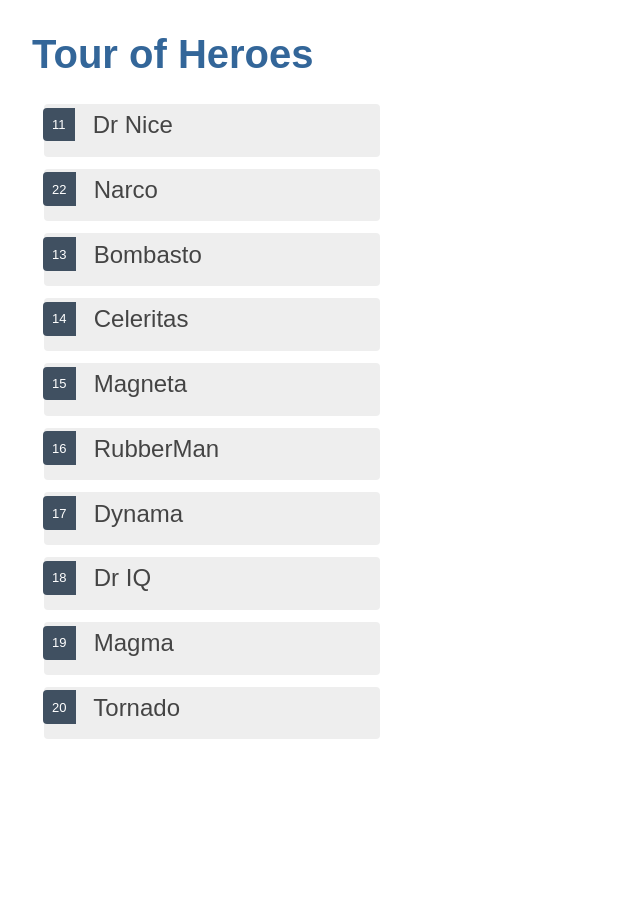
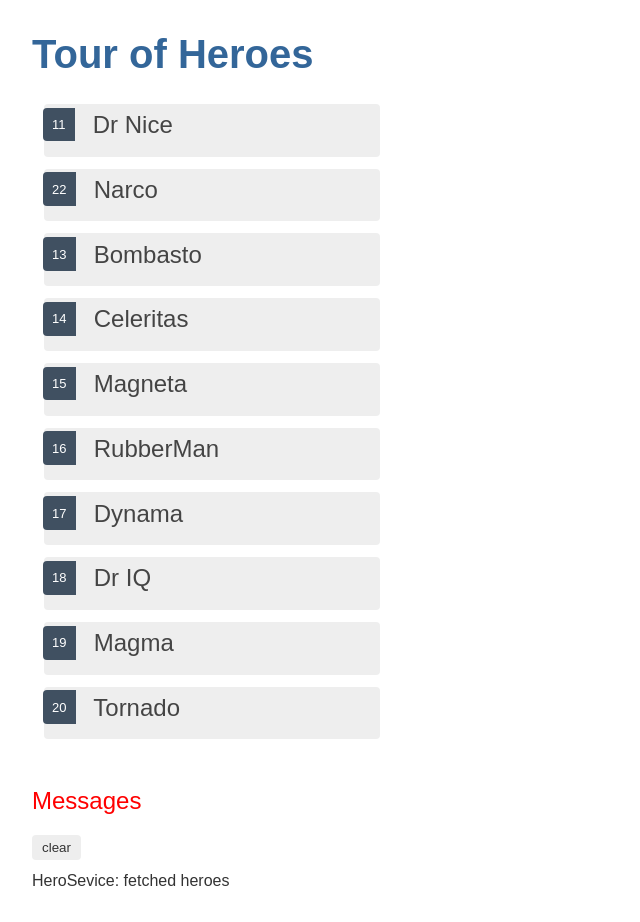
Before and after one commit to laurentlaurent/Angular-Tour-of-Heroes, an Angular app: page / in a window 1280 px wide. Shown: the whole page, without its empty margins (0-640 px from the left). Before the commit the page ends 800 px from the top, so only its background shows below. Built offline with nearby package versions, Linux system fonts and the light colour scheme.

Commit message:
Create Message component/service hook

```diff
--- a/src/app/app.component.html
+++ b/src/app/app.component.html
@@ -1,3 +1,4 @@
 <!-- Interpolation Syntax -->
 <h1>{{title}}</h1>
 <app-heroes></app-heroes>
+<app-messages></app-messages>
--- a/src/app/app.module.ts
+++ b/src/app/app.module.ts
@@ -6,13 +6,15 @@
 import { HeroesComponent } from './heroes/heroes.component';
 import { from } from 'rxjs';
 import { HeroDetailComponent } from './hero-detail/hero-detail.component';
+import { MessagesComponent } from './messages/messages.component';
 
 @NgModule({
   // Every component must be declared in exactly 1 NgModule
   declarations: [
     AppComponent,
     HeroesComponent,
-    HeroDetailComponent
+    HeroDetailComponent,
+    MessagesComponent,
   ],
   imports: [
     BrowserModule,
--- a/src/app/hero.service.ts
+++ b/src/app/hero.service.ts
@@ -3,6 +3,7 @@
 
 import { Hero } from './hero';
 import { HEROES } from './mock-heroes';
+import { MessageService } from './message.service';
 
 // @Injectable decorator marks this class as one
 // that participates in the dependency injection system
@@ -13,7 +14,7 @@
 })
 export class HeroService {
 
-  constructor() { }
+  constructor(private messageService: MessageService) { }
 
   // This function should be a asynchronous signature function
   // Right now, it's fine since it pulls from mock_heroes
@@ -24,6 +25,8 @@
   // }
 
   getHeroes(): Observable<Hero[]> {
+    // TODO: send the message _after_ fetching the heroes
+    this.messageService.add('HeroSevice: fetched heroes');
     return of(HEROES); // is of type Observable<Hero[]>
   }
 }
--- /dev/null
+++ b/src/app/message.service.ts
@@ -0,0 +1,19 @@
+import { Injectable } from '@angular/core';
+
+@Injectable({
+  providedIn: 'root'
+})
+
+export class MessageService {
+  messages: string[] = [];
+
+  add(message: string) {
+    this.messages.push(message);
+  }
+
+  clear() {
+    this.messages = [];
+  }
+
+  constructor() { }
+}
--- /dev/null
+++ b/src/app/messages/messages.component.css
@@ -0,0 +1,35 @@
+/* MessagesComponent's private CSS styles */
+h2 {
+  color: red;
+  font-family: Arial, Helvetica, sans-serif;
+  font-weight: lighter;
+}
+body {
+  margin: 2em;
+}
+body, input[text], button {
+  color: crimson;
+  font-family: Cambria, Georgia;
+}
+
+button.clear {
+  font-family: Arial;
+  background-color: #eee;
+  border: none;
+  padding: 5px 10px;
+  border-radius: 4px;
+  cursor: pointer;
+  cursor: hand;
+}
+button:hover {
+  background-color: #cfd8dc;
+}
+button:disabled {
+  background-color: #eee;
+  color: #aaa;
+  cursor: auto;
+}
+button.clear {
+  color: #333;
+  margin-bottom: 12px;
+}
--- /dev/null
+++ b/src/app/messages/messages.component.html
@@ -0,0 +1,15 @@
+<div *ngIf="messageService.messages.length">
+
+  <h2>Messages</h2>
+
+  <!-- Clear button -->
+  <button class="clear"
+    (click)="messageService.clear()">
+      clear
+  </button>
+
+  <div *ngFor="let message of messageService.messages">
+    {{ message }}
+  </div>
+
+</div>
--- /dev/null
+++ b/src/app/messages/messages.component.ts
@@ -0,0 +1,17 @@
+import { Component, OnInit } from '@angular/core';
+import { MessageService } from '../message.service';
+
+@Component({
+  selector: 'app-messages',
+  templateUrl: './messages.component.html',
+  styleUrls: ['./messages.component.css']
+})
+export class MessagesComponent implements OnInit {
+
+  // Must be public because going to bind to it in the template
+  constructor(public messageService: MessageService) { }
+
+  ngOnInit() {
+  }
+
+}
```
Also changed, not shown: 2 other files (tests, documents, lock files or other folders).
